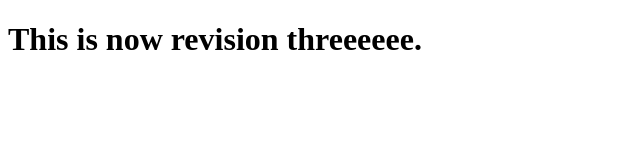
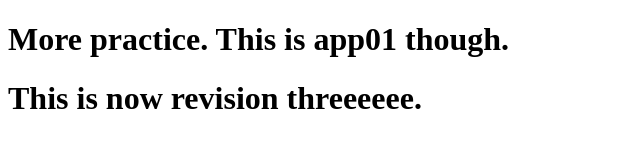
Before and after one commit to jywyoon/testRepository, a plain HTML site: page index.html in a window 1280 px wide. Shown: the whole page, without its empty margins (0-640 px from the left). Drawn offline with Linux system fonts and the light colour scheme.

Commit message:
app01 revision

```diff
--- a/index.html
+++ b/index.html
@@ -5,6 +5,7 @@
 </head>
 
 <body>
+    <h1> More practice. This is app01 though.</h1>
     <h1>This is now revision threeeeee.</h1>
 </body>
 
```
